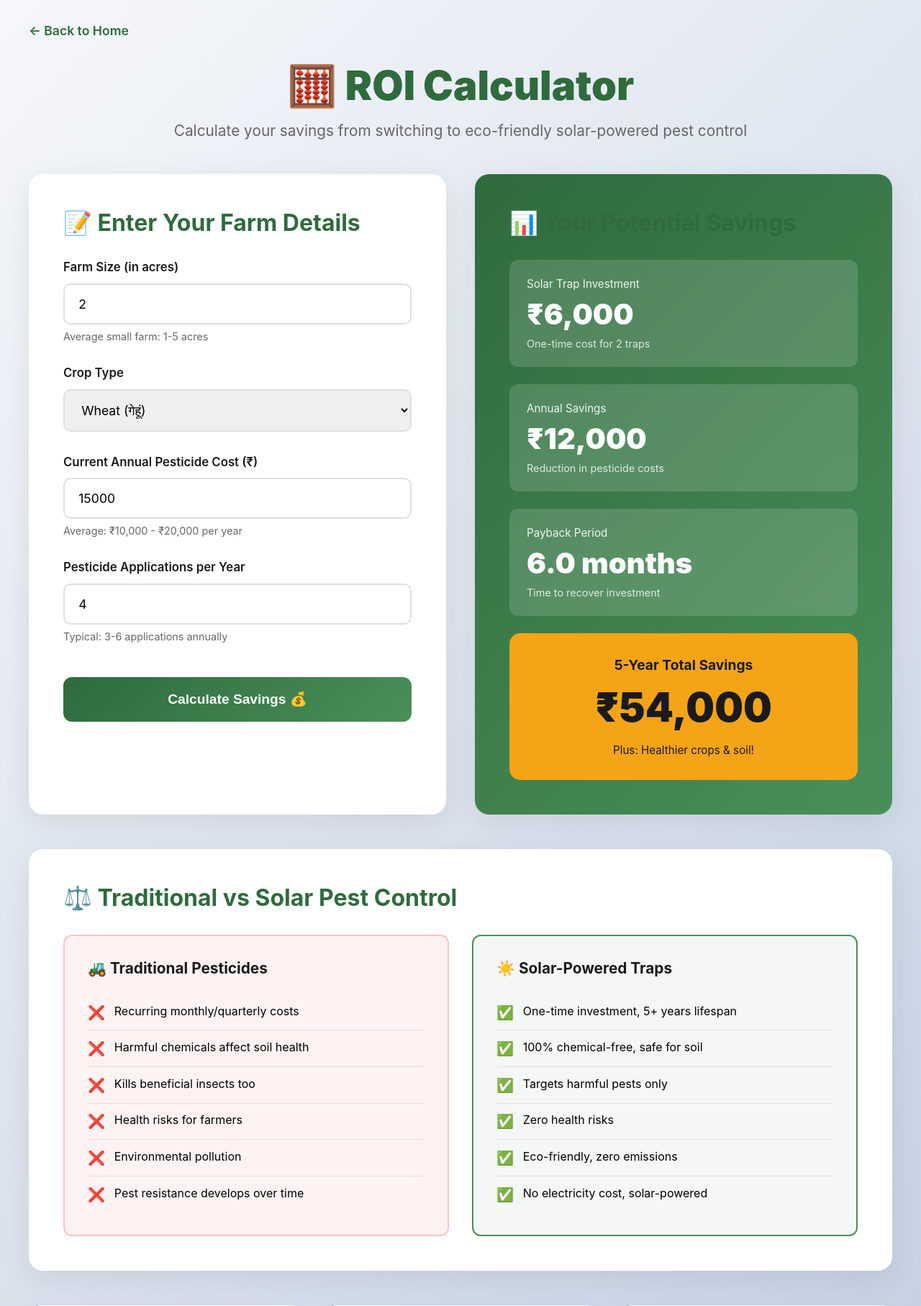
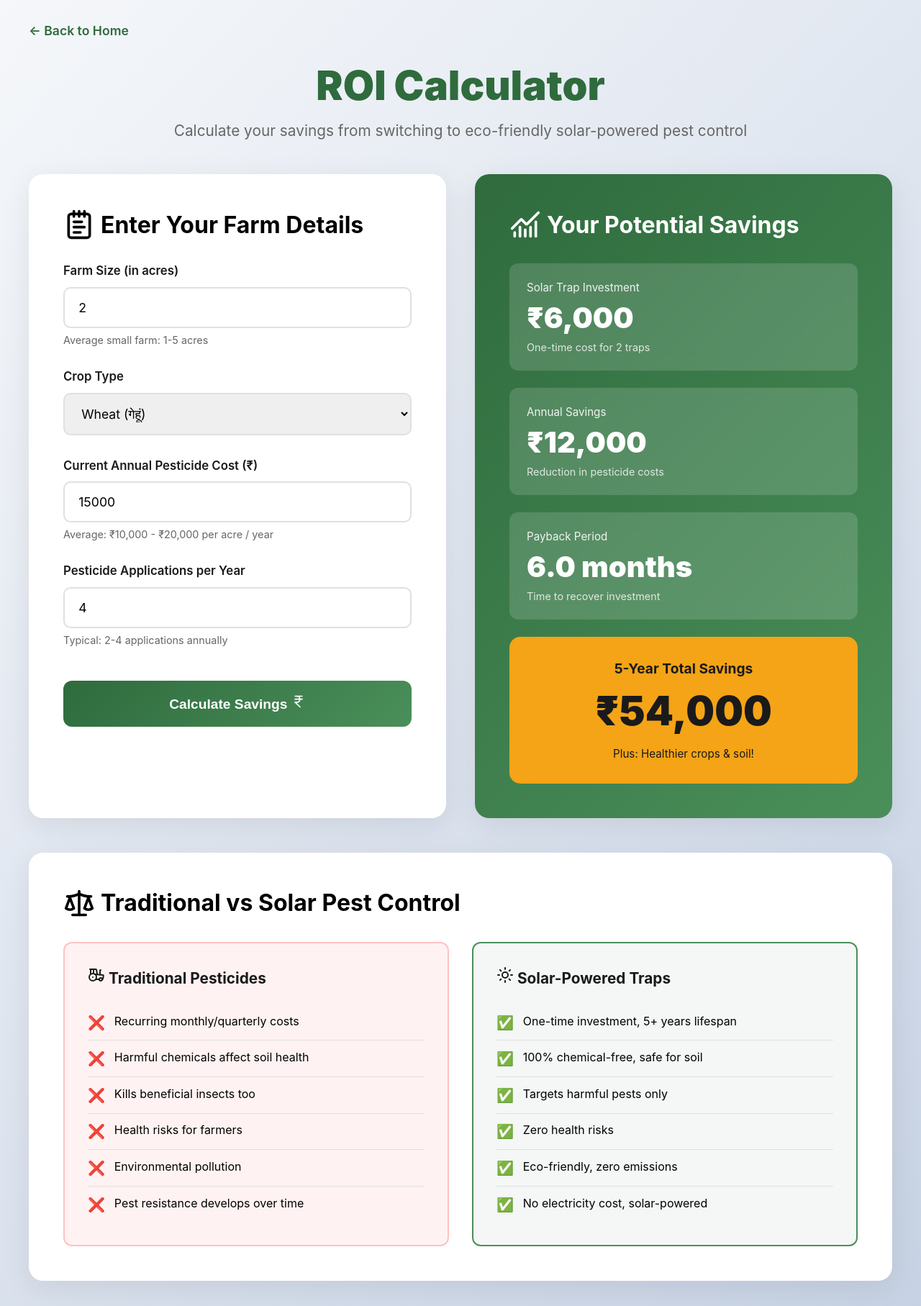
Before and after one commit to RyunRandhawa/KisanSeva, a Flask app: page /roi-calculator in a window 1280 px wide. Shown: the top 1815 px of the page at 72% size. Run offline with Flask 3, Linux system fonts and the light colour scheme; the visitor is signed in with stand-in values (Sample User, id 1).

Commit message:
Update ROI Calculator HTML for clarity and style

```diff
--- a/Hackathon CGC/templates/roi_calculator.html
+++ b/Hackathon CGC/templates/roi_calculator.html
@@ -84,7 +84,7 @@
 
         .card-title {
             font-size: 2rem;
-            color: var(--green-primary);
+            color: var(--green);
             margin-bottom: 2rem;
             font-weight: 700;
             display: flex;
@@ -307,14 +307,14 @@
         <a href="/" class="back-link">← Back to Home</a>
 
         <div class="header">
-            <h1>🧮 ROI Calculator</h1>
+            <h1>ROI Calculator</h1>
             <p>Calculate your savings from switching to eco-friendly solar-powered pest control</p>
         </div>
 
         <div class="calculator-grid">
             <!-- Input Section -->
             <div class="input-card">
-                <h2 class="card-title">📝 Enter Your Farm Details</h2>
+                <h2 class="card-title"><svg xmlns="http://www.w3.org/2000/svg" width="44" height="44" viewBox="0 0 24 24" fill="none" stroke="currentColor" stroke-width="2" stroke-linecap="round" stroke-linejoin="round" class="lucide lucide-notepad-text-icon lucide-notepad-text"><path d="M8 2v4"/><path d="M12 2v4"/><path d="M16 2v4"/><rect width="16" height="18" x="4" y="4" rx="2"/><path d="M8 10h6"/><path d="M8 14h8"/><path d="M8 18h5"/></svg> Enter Your Farm Details</h2>
 
                 <div class="input-group">
                     <label for="farmSize">Farm Size (in acres)</label>
@@ -336,23 +336,23 @@
                 <div class="input-group">
                     <label for="pesticideCost">Current Annual Pesticide Cost (₹)</label>
                     <input type="number" id="pesticideCost" min="1000" max="100000" step="500" value="15000" oninput="calculateROI()">
-                    <p class="input-hint">Average: ₹10,000 - ₹20,000 per year</p>
+                    <p class="input-hint">Average: ₹10,000 - ₹20,000 per acre / year</p>
                 </div>
 
                 <div class="input-group">
                     <label for="applications">Pesticide Applications per Year</label>
                     <input type="number" id="applications" min="1" max="12" value="4" oninput="calculateROI()">
-                    <p class="input-hint">Typical: 3-6 applications annually</p>
+                    <p class="input-hint">Typical: 2-4 applications annually</p>
                 </div>
 
                 <button class="calculate-btn" onclick="calculateROI()">
-                    Calculate Savings 💰
+                    Calculate Savings <svg xmlns="http://www.w3.org/2000/svg" width="20" height="20" viewBox="0 0 24 24" fill="none" stroke="currentColor" stroke-width="2" stroke-linecap="round" stroke-linejoin="round" class="lucide lucide-indian-rupee-icon lucide-indian-rupee"><path d="M6 3h12"/><path d="M6 8h12"/><path d="m6 13 8.5 8"/><path d="M6 13h3"/><path d="M9 13c6.667 0 6.667-10 0-10"/></svg>
                 </button>
             </div>
 
             <!-- Results Section -->
             <div class="results-card">
-                <h2 class="card-title">📊 Your Potential Savings</h2>
+                <h2 class="card-title"><svg xmlns="http://www.w3.org/2000/svg" width="44" height="44" viewBox="0 0 24 24" fill="none" stroke="currentColor" stroke-width="2" stroke-linecap="round" stroke-linejoin="round" class="lucide lucide-chart-no-axes-combined-icon lucide-chart-no-axes-combined"><path d="M12 16v5"/><path d="M16 14v7"/><path d="M20 10v11"/><path d="m22 3-8.646 8.646a.5.5 0 0 1-.708 0L9.354 8.354a.5.5 0 0 0-.707 0L2 15"/><path d="M4 18v3"/><path d="M8 14v7"/></svg> Your Potential Savings</h2>
 
                 <div class="result-item">
                     <div class="result-label">Solar Trap Investment</div>
@@ -382,10 +382,10 @@
 
         <!-- Comparison Section -->
         <div class="comparison-section">
-            <h2 class="card-title">⚖️ Traditional vs Solar Pest Control</h2>
+            <h2 class="card-title"><svg xmlns="http://www.w3.org/2000/svg" width="44" height="44" viewBox="0 0 24 24" fill="none" stroke="currentColor" stroke-width="2" stroke-linecap="round" stroke-linejoin="round" class="lucide lucide-scale-icon lucide-scale"><path d="M12 3v18"/><path d="m19 8 3 8a5 5 0 0 1-6 0zV7"/><path d="M3 7h1a17 17 0 0 0 8-2 17 17 0 0 0 8 2h1"/><path d="m5 8 3 8a5 5 0 0 1-6 0zV7"/><path d="M7 21h10"/></svg> Traditional vs Solar Pest Control</h2>
             <div class="comparison-grid">
                 <div class="comparison-card traditional">
-                    <h4>🚜 Traditional Pesticides</h4>
+                    <h4><svg xmlns="http://www.w3.org/2000/svg" width="24" height="24" viewBox="0 0 24 24" fill="none" stroke="currentColor" stroke-width="2" stroke-linecap="round" stroke-linejoin="round" class="lucide lucide-tractor-icon lucide-tractor"><path d="m10 11 11 .9a1 1 0 0 1 .8 1.1l-.665 4.158a1 1 0 0 1-.988.842H20"/><path d="M16 18h-5"/><path d="M18 5a1 1 0 0 0-1 1v5.573"/><path d="M3 4h8.129a1 1 0 0 1 .99.863L13 11.246"/><path d="M4 11V4"/><path d="M7 15h.01"/><path d="M8 10.1V4"/><circle cx="18" cy="18" r="2"/><circle cx="7" cy="15" r="5"/></svg> Traditional Pesticides</h4>
                     <ul class="comparison-list">
                         <li>Recurring monthly/quarterly costs</li>
                         <li>Harmful chemicals affect soil health</li>
@@ -396,7 +396,7 @@
                     </ul>
                 </div>
                 <div class="comparison-card solar">
-                    <h4>☀️ Solar-Powered Traps</h4>
+                    <h4><svg xmlns="http://www.w3.org/2000/svg" width="24" height="24" viewBox="0 0 24 24" fill="none" stroke="currentColor" stroke-width="2" stroke-linecap="round" stroke-linejoin="round" class="lucide lucide-sun-icon lucide-sun"><circle cx="12" cy="12" r="4"/><path d="M12 2v2"/><path d="M12 20v2"/><path d="m4.93 4.93 1.41 1.41"/><path d="m17.66 17.66 1.41 1.41"/><path d="M2 12h2"/><path d="M20 12h2"/><path d="m6.34 17.66-1.41 1.41"/><path d="m19.07 4.93-1.41 1.41"/></svg> Solar-Powered Traps</h4>
                     <ul class="comparison-list">
                         <li>One-time investment, 5+ years lifespan</li>
                         <li>100% chemical-free, safe for soil</li>
```
